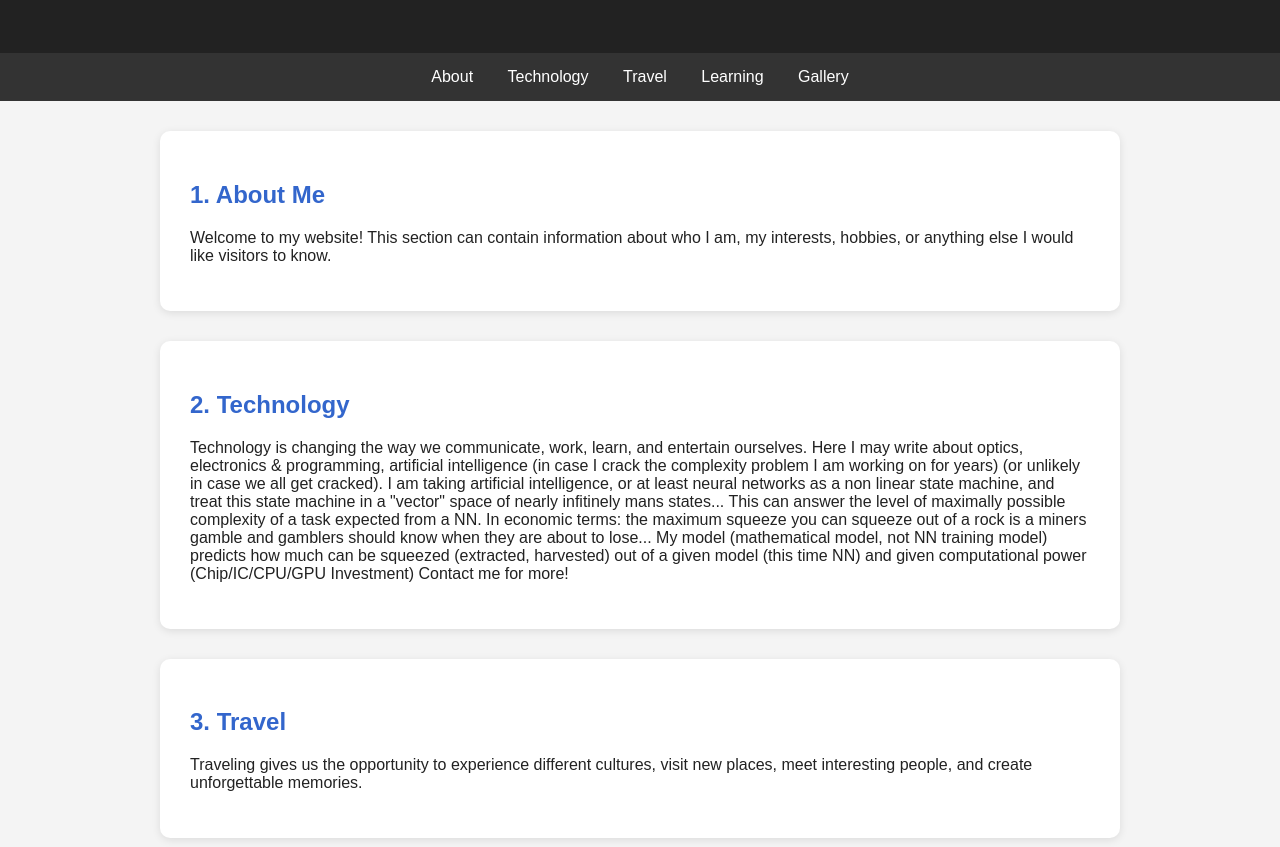
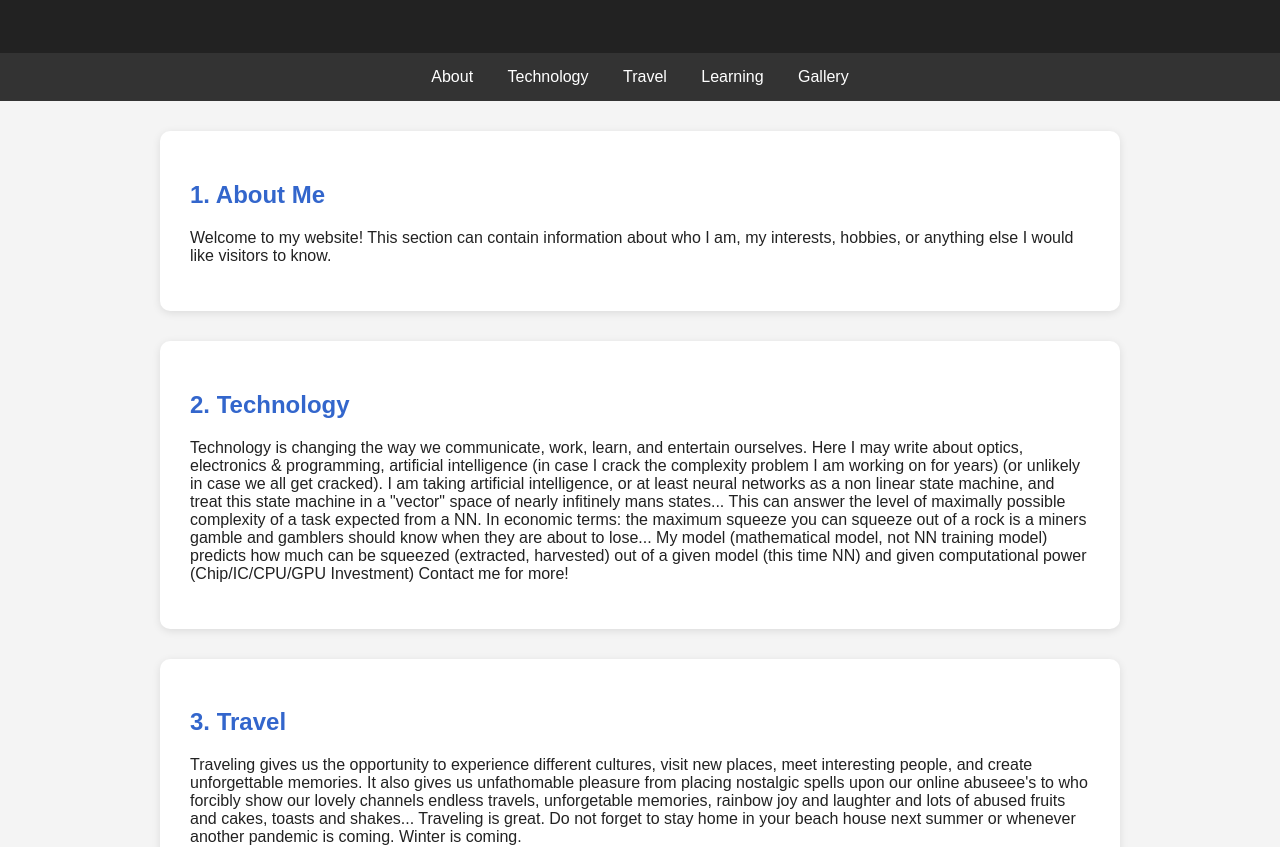
Before and after one commit to EmreNBI/my-website, a plain HTML site: page page2.html in a window 1280 px wide. Shown: the part 141-988 px from the top of the page. Drawn offline with Linux system fonts and the light colour scheme.

Commit message:
Update page2.html
travel edit

```diff
--- a/page2.html
+++ b/page2.html
@@ -116,7 +116,11 @@
         <p>
             Traveling gives us the opportunity to experience different
             cultures, visit new places, meet interesting people, and
-            create unforgettable memories.
+            create unforgettable memories. It also gives us unfathomable pleasure from placing nostalgic spells upon our online abuseee's to who forcibly show our lovely channels
+            endless travels, unforgetable memories, rainbow joy and laughter and lots of abused fruits and cakes, toasts and shakes...
+
+            Traveling is great. Do not forget to stay home in your beach house next summer or whenever another pandemic is coming.
+            Winter is coming.
         </p>
     </section>
 
```
